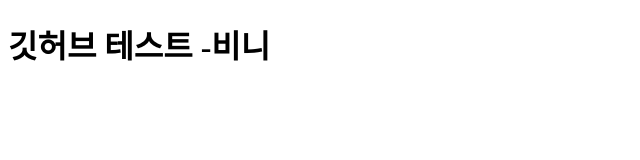
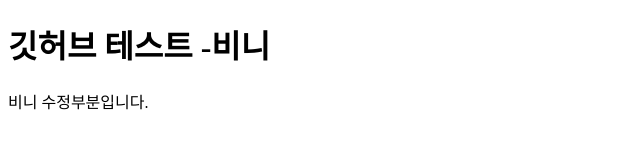
Before and after one commit to dasiy-design/test_gitdesk, a plain HTML site: page index.html in a window 1280 px wide. Shown: the whole page, without its empty margins (0-640 px from the left). Drawn offline with Linux system fonts and the light colour scheme.

Commit message:
Update index.html

```diff
--- a/index.html
+++ b/index.html
@@ -10,5 +10,6 @@
     깃허브 테스트
     -비니
   </h1>
+  <p>비니 수정부분입니다.</p>
 </body>
 </html>
```
